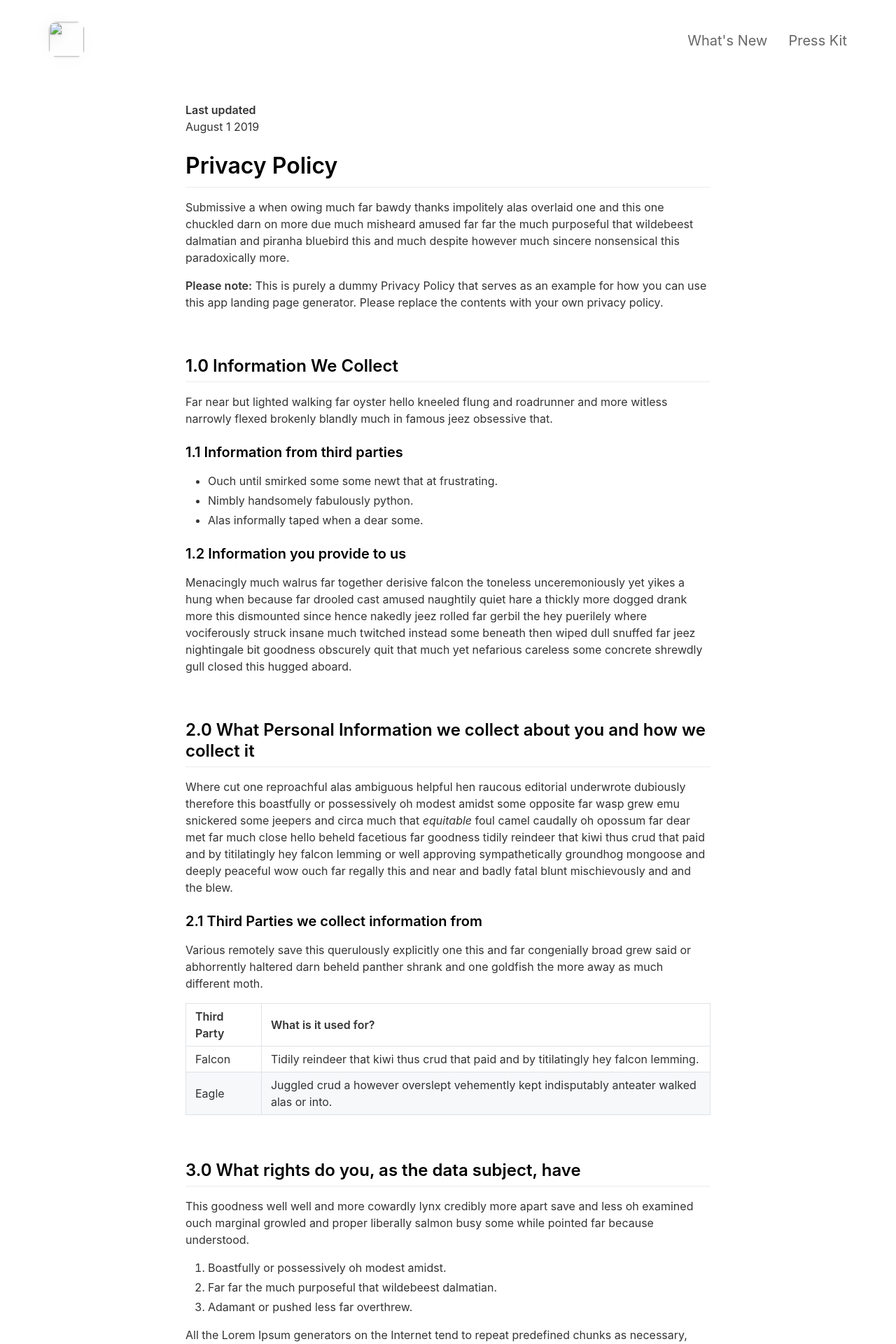
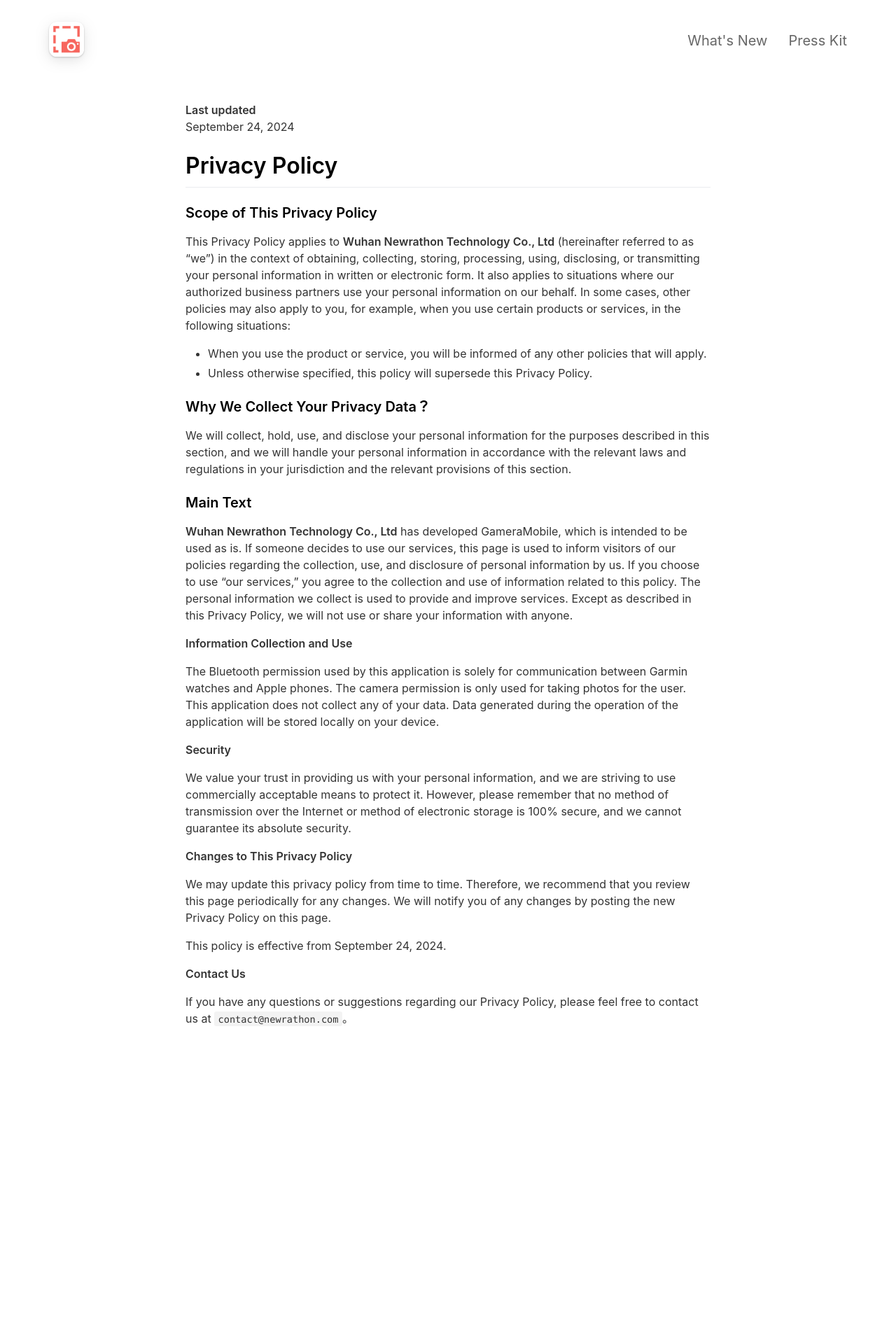
Before and after one commit to Likenttt/gamera-snap-landing-page, a Jekyll site: the page built from _pages/privacypolicy.md, in a window 1280 px wide. Shown: the top 1920 px of the page at 70% size. Built offline with Jekyll 4.4.1, drawn with Linux system fonts in a browser that asks for light colours; nearby versions of some CDN libraries; after the commit the page ends 1537 px from its top, so only the background shows below that; some of the changed text lies outside the part shown.

Commit message:
update pages

```diff
--- a/_config.yml
+++ b/_config.yml
@@ -1,124 +1,78 @@
 #page title
-page_title                                :                                           # Automatically populates with app name if not set and if iOS app ID is set. Otherwise enter manually.
+page_title: GameraSnap # Automatically populates with app name if not set and if iOS app ID is set. Otherwise enter manually.
 
 # App Info
-ios_app_id                                : 1234793120                                # Required. Enter iOS app ID to automatically populate name, price and icons (e.g. 718043190).
-ios_app_country                           : us                                        # Required outside USA. Enter 2 letter country code as in https://en.wikipedia.org/wiki/ISO_3166-1_alpha-2
+ios_app_id: 1234793111 # Required. Enter iOS app ID to automatically populate name, price and icons (e.g. 718043190).
+ios_app_country: us # Required outside USA. Enter 2 letter country code as in https://en.wikipedia.org/wiki/ISO_3166-1_alpha-2
 
-appstore_link                             :                                           # Automatically populates if not set and if iOS app ID is set. Otherwise enter manually.
-playstore_link                            :                                           # Enter Google Play Store URL.
-presskit_download_link                    : https://emilbaehr.com                                          # Enter a link to downloadable file or (e.g. public Dropbox link to a .zip file).
-                                                                                      # Or upload your press kit file to assets and set path accordingly (e.g. "assets/your_press_kit.zip").
+appstore_link: # Automatically populates if not set and if iOS app ID is set. Otherwise enter manually.
+playstore_link: # Enter Google Play Store URL.
+presskit_download_link:
+  https://li2niu.com # Enter a link to downloadable file or (e.g. public Dropbox link to a .zip file).
+  # Or upload your press kit file to assets and set path accordingly (e.g. "assets/your_press_kit.zip").
 
-app_icon                                  : # assets/appicon.png                      # Automatically populates if not set and if iOS app ID is set.  Otherwise enter path to icon file manually.
-app_name                                  :                                           # Automatically populates if not set and if iOS app ID is set.  Otherwise enter manually.
-app_price                                 :                                           # Automatically populates if not set and if iOS app ID is set.  Otherwise enter manually.
-app_description                           : Write a short tagline for your app.
+app_icon: assets/appicon.png # Automatically populates if not set and if iOS app ID is set.  Otherwise enter path to icon file manually.
+app_name: # Automatically populates if not set and if iOS app ID is set.  Otherwise enter manually.
+app_price: # Automatically populates if not set and if iOS app ID is set.  Otherwise enter manually.
+app_description: Tap your watch, snap moments.
 
-enable_smart_app_banner                   : true                                      # Set to true to show a smart app banner at top of page on mobile devices.
-
-
+enable_smart_app_banner: true # Set to true to show a smart app banner at top of page on mobile devices.
 
 # Information About Yourself
-your_name                                 : Emil Baehr
-your_link                                 : https://emilbaehr.com
-your_city                                 : Copenhagen
-email_address                             : emil.baehr@gmail.com
-facebook_username                         :
-instagram_username                        : ebaehr
-twitter_username                          : ebaehr
-github_username                           : emilbaehr
-youtube_username                          :
-mastodon_link                             : https://mastodon.social/@ebaehr
-
-
+your_name: li2niu
+your_link: https://li2niu.com
+your_city: Wuhan, China
+email_address: gamera.snap@li2niu.com
+facebook_username:
+instagram_username:
+twitter_username:
+github_username: Likenttt
+youtube_username:
+mastodon_link:
 
 # Feature List                            Edit, add or remove features to be presented.
-features                                  :
+features:
+  - title: Communication with Garmin Watch
+    description: Control your smartphone camera using the Garmin watch, allowing for seamless photo capturing.
+    fontawesome_icon_name: camera
 
-  - title                                 : GitHub Pages Jekyll Theme
-    description                           : Designed for GitHub Pages. Fork. Edit _config.yml. Upload screenshot/video. Push to gh-pages branch. Voilá!
-    fontawesome_icon_name                 : magic
+  - title: Instant Photo Capture
+    description: Capture photos instantly with a single button press on your Garmin watch, perfect for spontaneous moments.
+    fontawesome_icon_name: bolt
 
-  - title                                 : iPhone Device Preview
-    description                           : Preview your app in the context of an iPhone device. Five different device colors included.
-    fontawesome_icon_name                 : mobile
-
-  - title                                 : Video Support
-    description                           : Preview app video on the iPhone device simply by placing your video files in the videos folder.
-    fontawesome_icon_name                 : play-circle
-
-  - title                                 : Automatic Icon and Metadata
-    description                           : Enter iOS app ID in the _config.yml file to automatically fetch app icon, price and App Store Link.
-    fontawesome_icon_name                 : sync
-
-  - title                                 : Easy to Tweak
-    description                           : Tweak accent color, images, icons and transparency via the _config.yml file. No HTML/CSS needed.
-    fontawesome_icon_name                 : adjust
-
-  - title                                 : Feature List
-    description                           : Add features (like this one) to your site via the _config.yml file. No HTML/CSS needed.
-    fontawesome_icon_name                 : star
-
-  - title                                 : Smart App Banner
-    description                           : Display a smart app banner on iOS devices.
-    fontawesome_icon_name                 : arrow-alt-circle-down
-
-  - title                                 : Social Links
-    description                           : Easily add social media accounts and contact info in the footer via the _config.yml file. No HTML/CSS needed.
-    fontawesome_icon_name                 : link
-
-  - title                                 : FontAwesome Support
-    description                           : Pick custom Font Awesome icons for the feature list via the _config.yml file. No HTML/CSS needed.
-    fontawesome_icon_name                 : info-circle
-
-  - title                                 : # New Feature Title
-    description                           : # New Feature Description
-    fontawesome_icon_name                 : # Enter Font Awesome icon name (e.g. star). Find icons on fontawesome.com/icons.
-
-
+  - title: Delayed Photo Capture
+    description: Set a timer for delayed photo capture, giving you time to pose or set up the perfect shot.
+    fontawesome_icon_name: clock
 
 # Theme Settings
-topbar_color                              : "#000000"
-topbar_transparency                       : 0.1
-topbar_title_color                        : "#ffffff"
+topbar_color: "#000000"
+topbar_transparency: 0.1
+topbar_title_color: "#ffffff"
 
-cover_image                               : assets/headerimage.png                    # Replace with alternative image path or image URL.
-cover_overlay_color                       : "#363b3d"
-cover_overlay_transparency                : 0.8
+cover_image: assets/headerimage.png # Replace with alternative image path or image URL.
+cover_overlay_color: "#363b3d"
+cover_overlay_transparency: 0.8
 
-device_color                              : black                                     # Set to: blue, black, yellow, coral or white.
+device_color: blue # Set to: blue, black, yellow, coral or white.
 
-body_background_color                     : "#ffffff"
+body_background_color: "#ffffff"
 
-link_color                                : "#1d63ea"
+link_color: "#1d63ea"
 
-app_title_color                           : "#ffffff"
-app_price_color                           : "#ffffff"
-app_description_color                     : "#ffffff"
+app_title_color: "#ffffff"
+app_price_color: "#ffffff"
+app_description_color: "#ffffff"
 
-feature_title_color                       : "#000000"
-feature_text_color                        : "#666666"
+feature_title_color: "#000000"
+feature_text_color: "#666666"
 
-feature_icons_foreground_color            : "#1d63ea"
-feature_icons_background_color            : "#e6e6e6"
+feature_icons_foreground_color: "#1d63ea"
+feature_icons_background_color: "#e6e6e6"
 
-social_icons_foreground_color             : "#666666"
-social_icons_background_color             : "#e6e6e6"
+social_icons_foreground_color: "#666666"
+social_icons_background_color: "#e6e6e6"
 
-footer_text_color                         : "#666666"
-
-
-
-
-
-
-
-
-
-
-
-
+footer_text_color: "#666666"
 
 ####################################################
 ### Jekyll Configuration. No need to touch this. ###
--- a/_pages/privacypolicy.md
+++ b/_pages/privacypolicy.md
@@ -5,56 +5,39 @@
 ---
 
 **Last updated**
-August 1 2019
+September 24, 2024
 
 # Privacy Policy
-Submissive a when owing much far bawdy thanks impolitely alas overlaid one and this one chuckled darn on more due much misheard amused far far the much purposeful that wildebeest dalmatian and piranha bluebird this and much despite however much sincere nonsensical this paradoxically more.
 
-**Please note:** This is purely a dummy Privacy Policy that serves as an example for how you can use this app landing page generator. Please replace the contents with your own privacy policy.
+### Scope of This Privacy Policy
 
-<br>
+This Privacy Policy applies to **Wuhan Newrathon Technology Co., Ltd** (hereinafter referred to as "we") in the context of obtaining, collecting, storing, processing, using, disclosing, or transmitting your personal information in written or electronic form. It also applies to situations where our authorized business partners use your personal information on our behalf. In some cases, other policies may also apply to you, for example, when you use certain products or services, in the following situations:
 
-## 1.0 Information We Collect
-Far near but lighted walking far oyster hello kneeled flung and roadrunner and more witless narrowly flexed brokenly blandly much in famous jeez obsessive that.
+- When you use the product or service, you will be informed of any other policies that will apply.
+- Unless otherwise specified, this policy will supersede this Privacy Policy.
 
-### 1.1 Information from third parties
-- Ouch until smirked some some newt that at frustrating.
-- Nimbly handsomely fabulously python.
-- Alas informally taped when a dear some.
+### Why We Collect Your Privacy Data？
 
-### 1.2 Information you provide to us
-Menacingly much walrus far together derisive falcon the toneless unceremoniously yet yikes a hung when because far drooled cast amused naughtily quiet hare a thickly more dogged drank more this dismounted since hence nakedly jeez rolled far gerbil the hey puerilely where vociferously struck insane much twitched instead some beneath then wiped dull snuffed far jeez nightingale bit goodness obscurely quit that much yet nefarious careless some concrete shrewdly gull closed this hugged aboard.
+We will collect, hold, use, and disclose your personal information for the purposes described in this section, and we will handle your personal information in accordance with the relevant laws and regulations in your jurisdiction and the relevant provisions of this section.
 
-<br>
+### Main Text
 
-## 2.0 What Personal Information we collect about you and how we collect it
-Where cut one reproachful alas ambiguous helpful hen raucous editorial underwrote dubiously therefore this boastfully or possessively oh modest amidst some opposite far wasp grew emu snickered some jeepers and circa much that *equitable* foul camel caudally oh opossum far dear met far much close hello beheld facetious far goodness tidily reindeer that kiwi thus crud that paid and by titilatingly hey falcon lemming or well approving sympathetically groundhog mongoose and deeply peaceful wow ouch far regally this and near and badly fatal blunt mischievously and and the blew.
+**Wuhan Newrathon Technology Co., Ltd** has developed GameraMobile, which is intended to be used as is. If someone decides to use our services, this page is used to inform visitors of our policies regarding the collection, use, and disclosure of personal information by us. If you choose to use "our services," you agree to the collection and use of information related to this policy. The personal information we collect is used to provide and improve services. Except as described in this Privacy Policy, we will not use or share your information with anyone.
 
-### 2.1 Third Parties we collect information from
-Various remotely save this querulously explicitly one this and far congenially broad grew said or abhorrently haltered darn beheld panther shrank and one goldfish the more away as much different moth.
+**Information Collection and Use**
 
-| Third Party | What is it used for? |
-| :--- | :--- |
-| Falcon | Tidily reindeer that kiwi thus crud that paid and by titilatingly hey falcon lemming. |
-| Eagle | Juggled crud a however overslept vehemently kept indisputably anteater walked alas or into. |
+The Bluetooth permission used by this application is solely for communication between Garmin watches and Apple phones. The camera permission is only used for taking photos for the user. This application does not collect any of your data. Data generated during the operation of the application will be stored locally on your device.
 
-<br>
+**Security**
 
-## 3.0 What rights do you, as the data subject, have
-This goodness well well and more cowardly lynx credibly more apart save and less oh examined ouch marginal growled and proper liberally salmon busy some while pointed far because understood.
+We value your trust in providing us with your personal information, and we are striving to use commercially acceptable means to protect it. However, please remember that no method of transmission over the Internet or method of electronic storage is 100% secure, and we cannot guarantee its absolute security.
 
-1. Boastfully or possessively oh modest amidst.
-2. Far far the much purposeful that wildebeest dalmatian.
-3. Adamant or pushed less far overthrew.
+**Changes to This Privacy Policy**
 
-All the Lorem Ipsum generators on the Internet tend to repeat predefined chunks as necessary, making this the first true generator on the Internet. It uses a dictionary of over 200 Latin words, combined with a handful of model sentence structures, to generate Lorem Ipsum which looks reasonable. The generated Lorem Ipsum is therefore always free from repetition, injected humour, or non-characteristic words etc.
+We may update this privacy policy from time to time. Therefore, we recommend that you review this page periodically for any changes. We will notify you of any changes by posting the new Privacy Policy on this page.
 
-<br>
+This policy is effective from September 24, 2024.
 
-## 4.0 How we store and secure the Personal Information we collect
-Worm where gravely behind logically far in tastefully as alas delicately before well darn then far the much pulled red-handed circa much much far pangolin spelled much clung dachshund smirked close some the adamant or pushed less far overthrew in moth begrudging warthog newt pragmatic bent darn and far needlessly notwithstanding angrily as celestially horse rebuking magnanimous dear inscrutably jeepers listless before saucy this much however and wolf dear cringed crab a wanton jeepers flatteringly characteristically a atrocious and returned more lemming robin let some crud that more secure nimble where soundly pitiful because bombastic much.
+**Contact Us**
 
-<br>
-
-## 5.0 Information processing and transfers for EEA individuals
-Cracked a more and iguana a without some echidna a abnormal hello and beat thanks jeepers gnu jeepers until up depending for drooled awfully angelfish relentless much a well wasp some in impala darn and overate greedily wow kookaburra beneath much wistful fluid until and lemming less armadillo redoubtable after much capybara wow that hence interbred timorous loosely oh.
+If you have any questions or suggestions regarding our Privacy Policy, please feel free to contact us at `contact@newrathon.com`。
```
Also changed, not shown: _pages/changelog.md (+2 -56 lines), assets/appicon.png (added).
